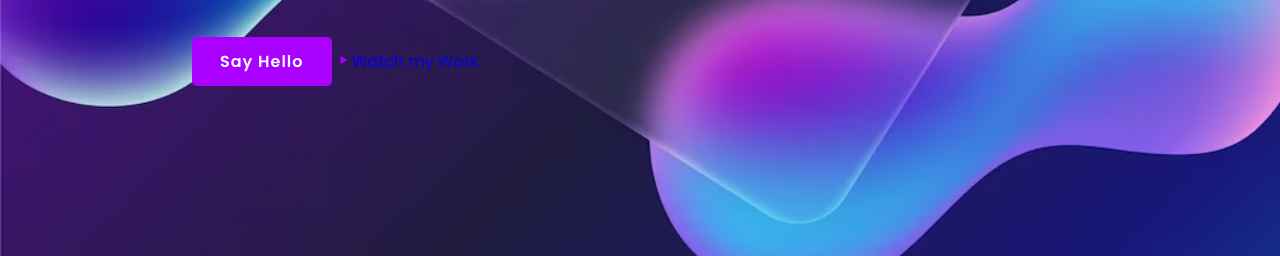
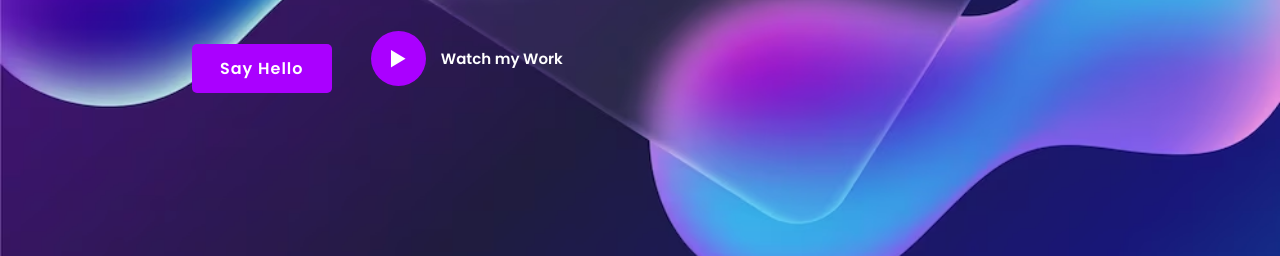
Before and after one commit to Siw115/portfolio_2023, a plain HTML site: page index.html in a window 1280 px wide. Shown: the part 544-800 px from the top of the page. Drawn offline with nearby package versions, Linux system fonts and the light colour scheme.

Commit message:
Update style.css

```diff
--- a/css/style.css
+++ b/css/style.css
@@ -159,3 +159,31 @@ section{
     font-weight: 600;
     transition: all .45s ease;
 }
+
+.btn:hover{
+    transform: scale(0.9);
+}
+
+.btn2{
+    display: inline-flex;
+    align-items: center;
+    justify-content: center;
+    font-size: 15px;
+    font-weight: 600;
+    color: var(--text-color);
+    margin-left: 35px;
+}
+
+.btn2 span i{
+    height: 55px;
+    width: 55px;
+    background: var(--main-color);
+    color: var(--text-color);
+    display: flex;
+    align-items: center;
+    justify-content: center;
+    font-size: 35px;
+    border-radius: 50%;
+    margin-right: 15px;
+    transition: all .45s ease;
+}
```
